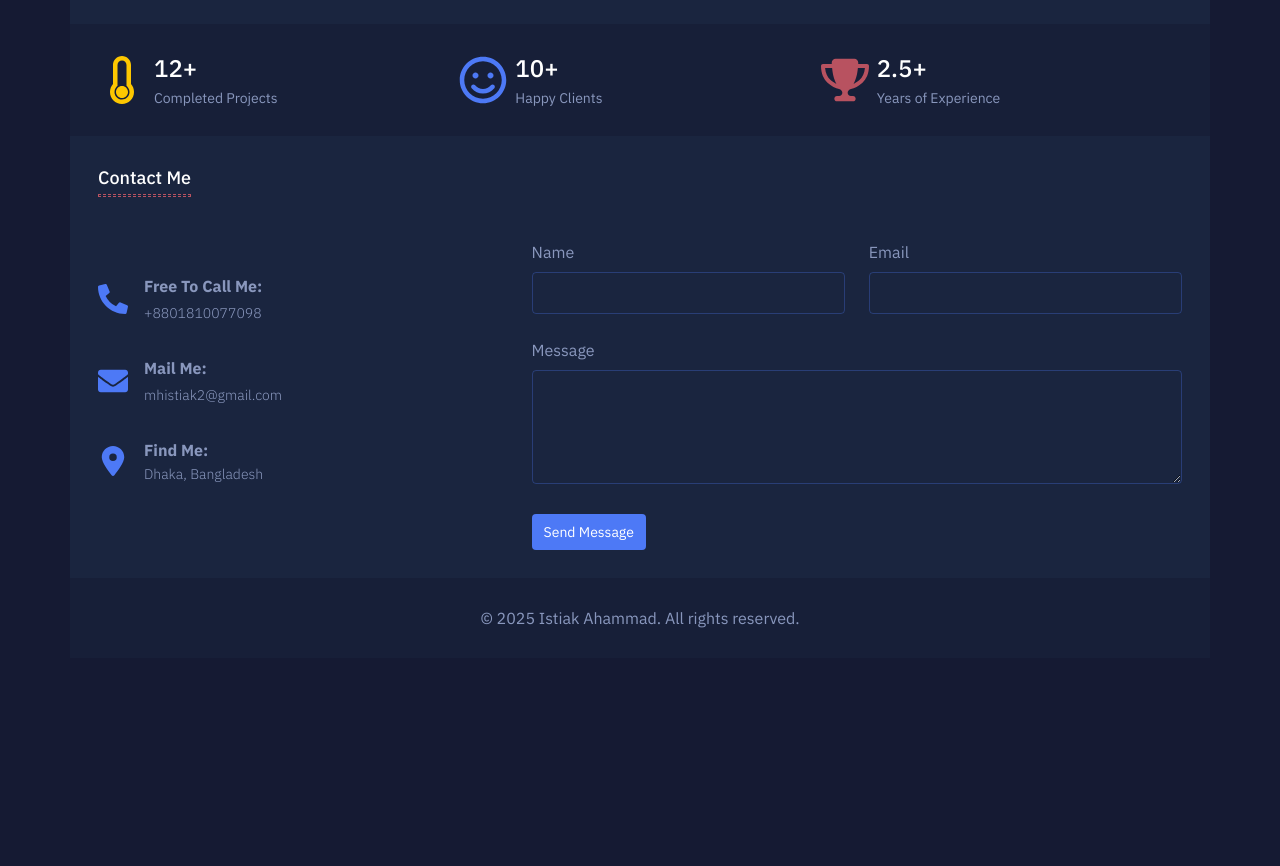
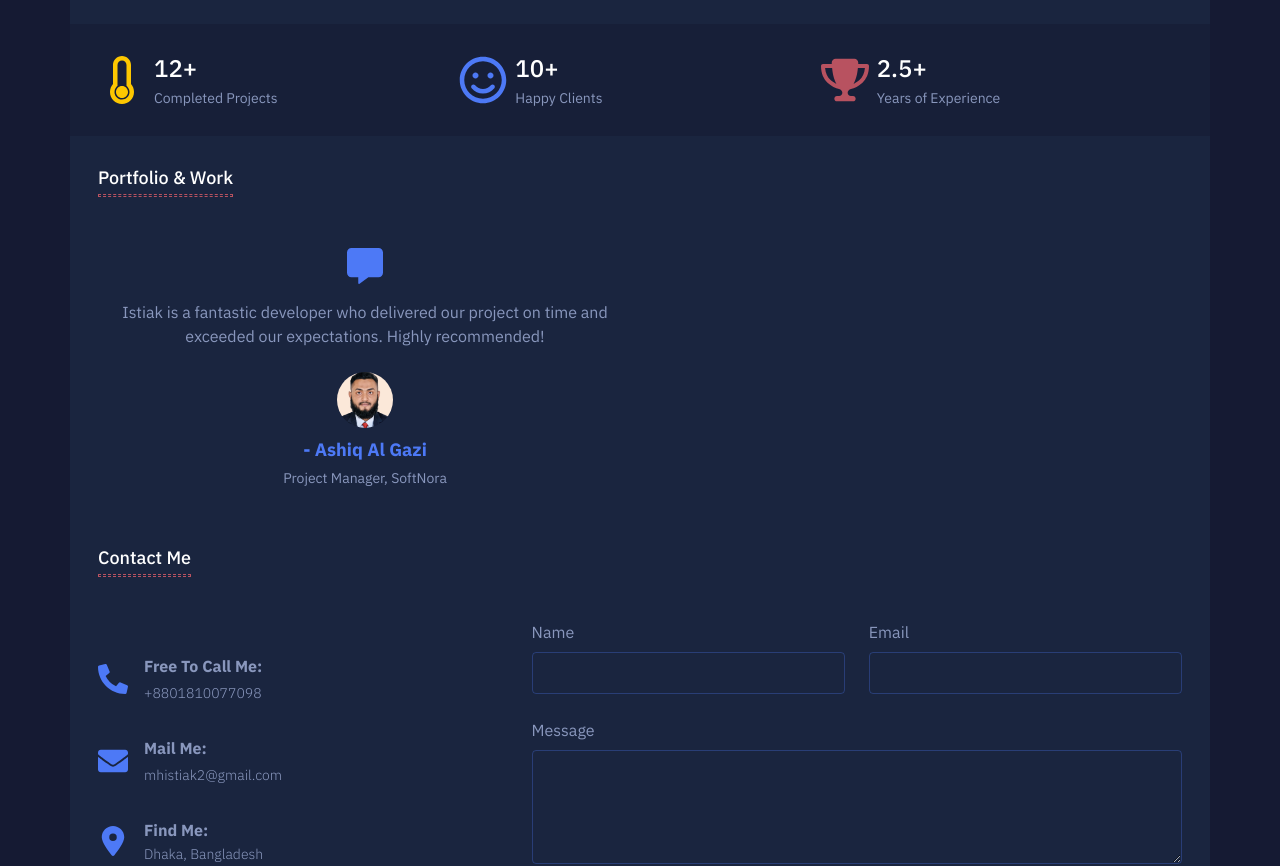
Before and after one commit to mhistiak3/portfolio, a Next.js app: page / in a window 1280 px wide. Shown: the part 1040-1906 px from the top of the page. Before the commit the page ends 1738 px from the top, so only its background shows below. Built offline with nearby package versions, Linux system fonts and the light colour scheme.

Commit message:
making project secction

```diff
--- a/package.json
+++ b/package.json
@@ -12,7 +12,8 @@
     "next": "15.5.6",
     "react": "19.1.0",
     "react-dom": "19.1.0",
-    "react-icons": "^5.5.0"
+    "react-icons": "^5.5.0",
+    "swiper": "^12.0.3"
   },
   "devDependencies": {
     "@eslint/eslintrc": "^3",
--- a/src/app/page.tsx
+++ b/src/app/page.tsx
@@ -4,6 +4,7 @@ import Contact from "@/components/Contact";
 import EducationSkill from "@/components/EducationSkill";
 import Footer from "@/components/Footer";
 import Hero from "@/components/Hero";
+import Portfolio from "@/components/Portfolio";
 
 export default function Home() {
   return (
@@ -13,6 +14,7 @@ export default function Home() {
         <About />
         <EducationSkill />
         <Achievements />
+        <Portfolio />
         <Contact />
         <Footer />
       </div>
--- a/src/components/Portfolio.tsx
+++ b/src/components/Portfolio.tsx
@@ -1,5 +1,44 @@
+"use client";
+import { PortfolioType } from "@/types";
+import { getData } from "@/utils/fetchData";
+import Image from "next/image";
+import { FaCommentAlt } from "react-icons/fa";
+import "swiper/css";
+import { Swiper, SwiperSlide } from "swiper/react";
 const Portfolio = () => {
-  return <div>Portfolio</div>;
+  const portfolioData: PortfolioType = getData("portfolio") as PortfolioType;
+  return (
+    <section className="section">
+      <h2 className="section-heading text-lg text-white">Portfolio & Work</h2>
+
+      <div className="grid grid-cols-2 gap-4 mt-8">
+        <div>
+          <Swiper slidesPerView={1} autoplay={{ delay: 3000 }} loop={true}>
+            {portfolioData.testimonials.map((testimonial, index) => (
+              <SwiperSlide key={index}>
+                <div className="flex flex-col justify-center items-center text-center lg:w-11/12 mx-auto">
+                  <FaCommentAlt className="text-4xl text-primary mb-4" />
+                  <p className="mb-6">{testimonial.feedback}</p>
+
+                  <Image
+                    src={testimonial.photo}
+                    alt={testimonial.name}
+                    width={100}
+                    height={100}
+                    className="rounded-full size-14 object-cover mb-2"
+                  />
+                  <h3 className="text-lg font-medium text-primary mb-1">
+                    - {testimonial.name}
+                  </h3>
+                  <span className="text-sm">{testimonial.position}</span>
+                </div>
+              </SwiperSlide>
+            ))}
+          </Swiper>
+        </div>
+      </div>
+    </section>
+  );
 };
 
 export default Portfolio;
--- a/src/content/data.json
+++ b/src/content/data.json
@@ -99,13 +99,27 @@
         "name": "Ashiq Al Gazi",
         "position": "Project Manager, SoftNora",
         "photo": "/images/testimonials/ashiq.jpg",
-        "feedback": "Istiak is a fantastic developer who delivered our project on time and exceeded our expectations."
+        "feedback": "Istiak is a fantastic developer who delivered our project on time and exceeded our expectations. Highly recommended!"
       },
       {
         "name": "Sharafat Hossain",
         "position": "Founder, China Hut",
         "photo": "/images/testimonials/bappi.jpg",
-        "feedback": "Working with Istiak was a pleasure. His expertise in Next.js helped us build a robust application."
+        "feedback": "Working with Istiak was a pleasure. His expertise in Next.js helped us build a robust application. Will hire again!"
+      }
+    ],
+    "projects": [
+      {
+        "title": "Link Sharing Application",
+        "image": "/images/projects/ecommerce.jpg",
+        "url": "https://ecommerce.example.com",
+        "category": "Frontend"
+      },
+      {
+        "title": "MindScribe Blog Platform",
+        "image": "/images/projects/mindscribe.png",
+        "url": "https://portfolio.example.com",
+        "category": "Frontend"
       }
     ]
   },
```
Also changed, not shown: src/types/index.ts (+10 -0 lines), public/images/projects/mindscribe.png (added), 1 other file (tests, documents, lock files or other folders).
